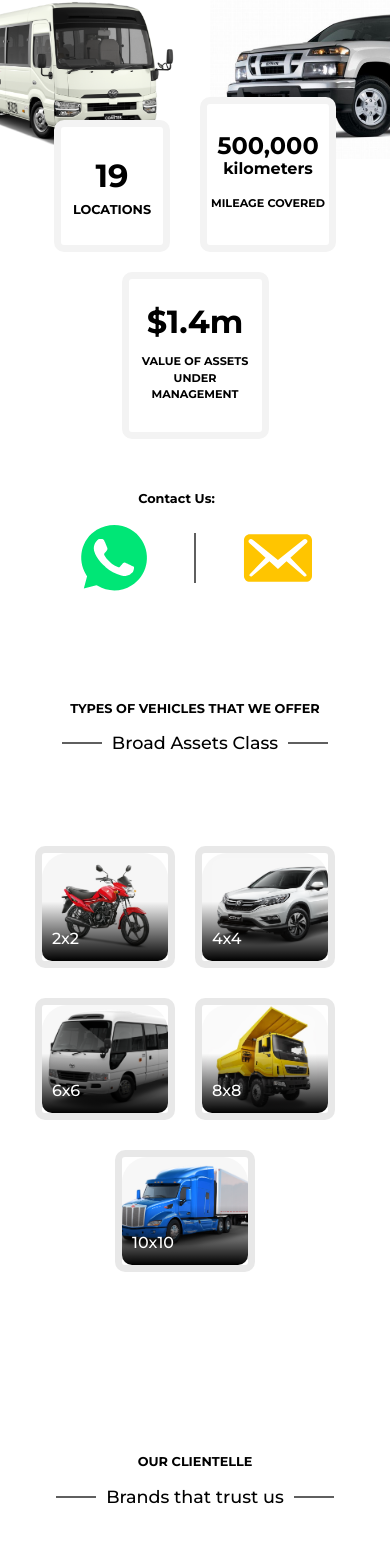
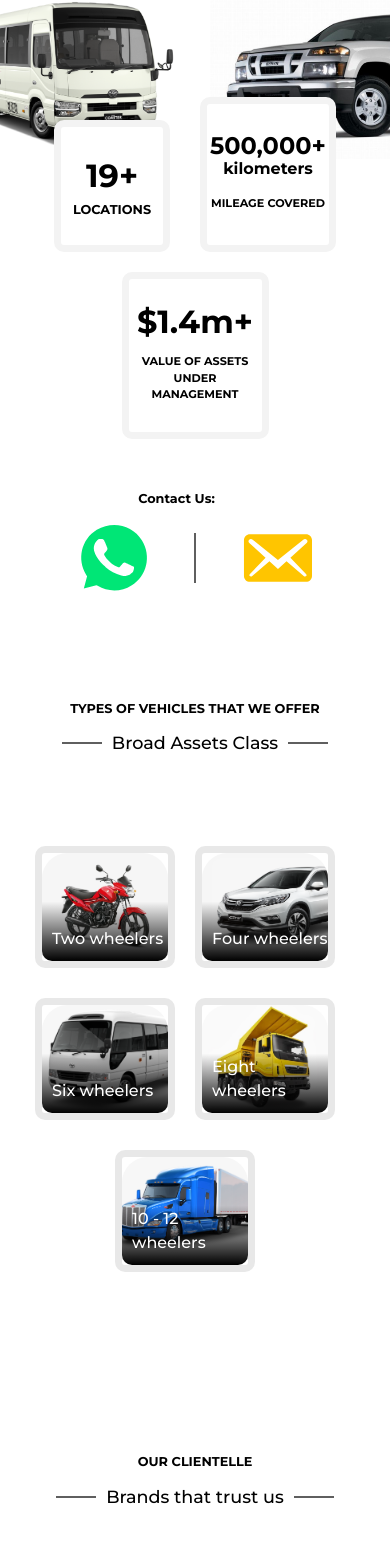
Before and after one commit to gloverola/drive45, a Next.js app: page / in a window 390 px wide. Shown: the part 1815-3383 px from the top of the page. Built offline with nearby package versions, Linux system fonts and the light colour scheme.

Commit message:
feat(v1.0.1): add responsivenss for products

```diff
--- a/src/components/home/AssetSection.jsx
+++ b/src/components/home/AssetSection.jsx
@@ -5,27 +5,27 @@ import styled from "styled-components";
 const assets = [
   {
     id: "1",
-    type: "2x2",
+    type: "Two wheelers",
     image: "/assets/2x2.png",
   },
   {
     id: "2",
-    type: "4x4",
+    type: "Four wheelers",
     image: "/assets/4x4.png",
   },
   {
     id: "3",
-    type: "6x6",
+    type: "Six wheelers",
     image: "/assets/6x6.png",
   },
   {
     id: "4",
-    type: "8x8",
+    type: "Eight wheelers",
     image: "/assets/8x8.png",
   },
   {
     id: "5",
-    type: "10x10",
+    type: "10 - 12 wheelers",
     image: "/assets/10x10.png",
   },
 ];
--- a/src/components/home/BrandSection.jsx
+++ b/src/components/home/BrandSection.jsx
@@ -28,19 +28,19 @@ const BrandSection = () => {
         </div>
 
         <div className='images'>
+          <BatLogo className='icon logo5' />
           <MonumentLogo className='icon logo1' />
           <PZLogo className='logo2' />
           <EngeeLogo className='icon logo3' />
           <PrimaLogo className='icon logo4' />
-          <BatLogo className='icon logo5' />
           <LacaseraLogo className='logo6' />
         </div>
         <div className='images-mobile'>
+          <BatLogo2 className='icon logo5' />
           <MonumentLogo2 className='icon logo1' />
           <PZLogo2 className='logo2' />
           <EngeeLogo2 className='icon logo3' />
           <PrimaLogo2 className='icon logo4' />
-          <BatLogo2 className='icon logo5' />
           <LacaseraLogo2 className='logo6' />
         </div>
       </div>
--- a/src/components/home/StatsSections.jsx
+++ b/src/components/home/StatsSections.jsx
@@ -26,17 +26,17 @@ const StatsSction = () => {
           <div className='display'>
             <div className='boxes'>
               <div className='box box1'>
-                <h3>19</h3>
+                <h3>19+</h3>
                 <p>Locations</p>
               </div>
               <div className='box box2'>
                 <h3>
-                  500,000 <br /> <span>kilometers</span>
+                  500,000+ <br /> <span>kilometers</span>
                 </h3>
                 <p>MILEAGE COVERED</p>
               </div>
               <div className='box box3'>
-                <h3>$1.4m</h3>
+                <h3>$1.4m+</h3>
                 <p>VALUE OF ASSETS UNDER MANAGEMENT</p>
               </div>
             </div>
```
